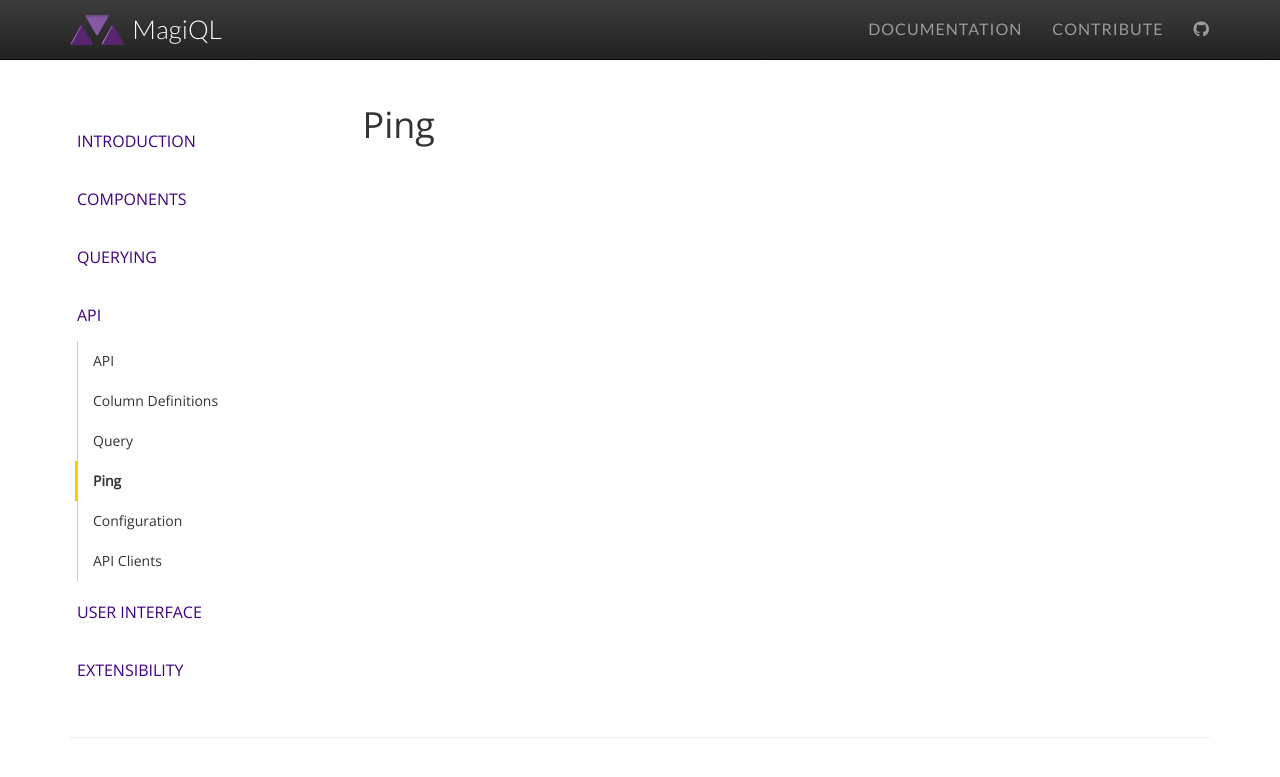
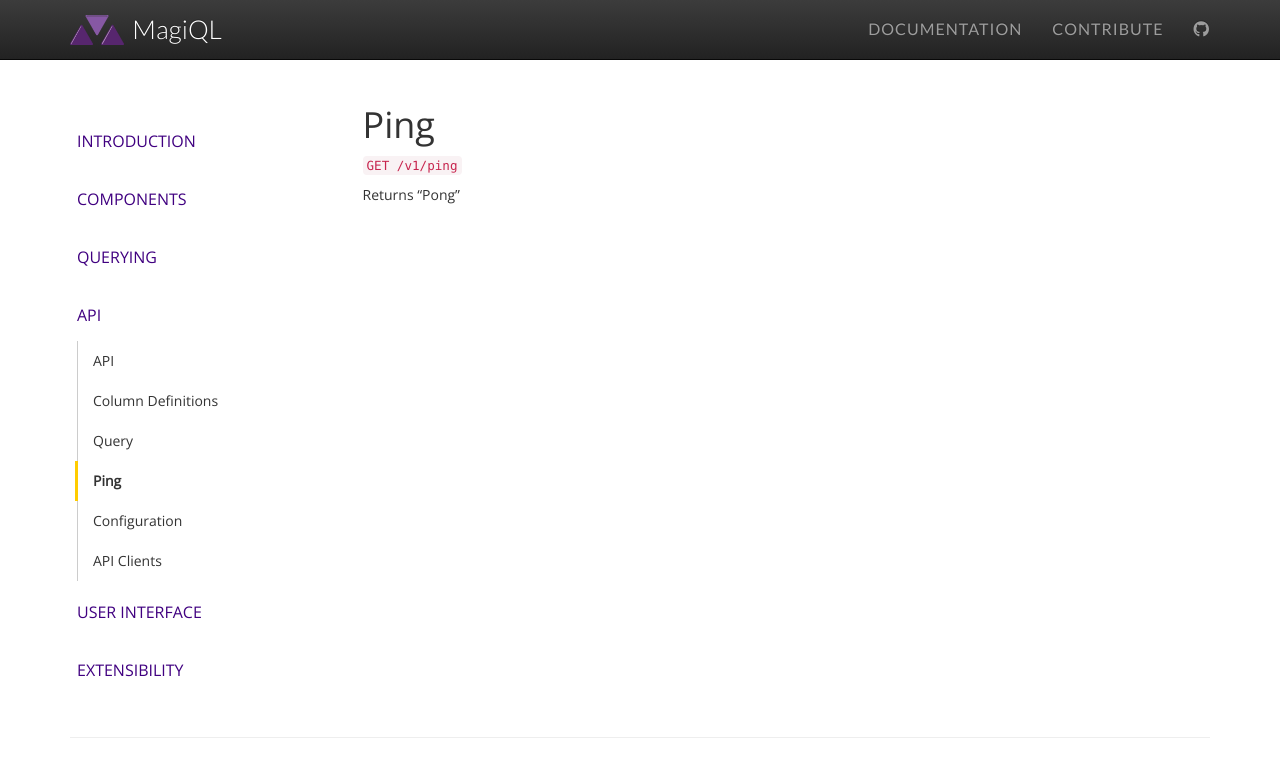
Before and after one commit to MagiQL/magiql.github.io, a Jekyll site: the page built from docs/4-api/403-ping.md, in a window 1280 px wide. Shown: the top 777 px of the page. Built offline with Jekyll 4.4.1, drawn with Linux system fonts in a browser that asks for light colours; nearby versions of some CDN libraries; a script that is not in the unit is left out.

Commit message:
Update 403-ping.md

````diff
--- a/docs/4-api/403-ping.md
+++ b/docs/4-api/403-ping.md
@@ -6,3 +6,7 @@ permalink: docs/api/ping/
 
 Ping
 ====
+
+```GET /v1/ping```
+
+Returns "Pong"
````
